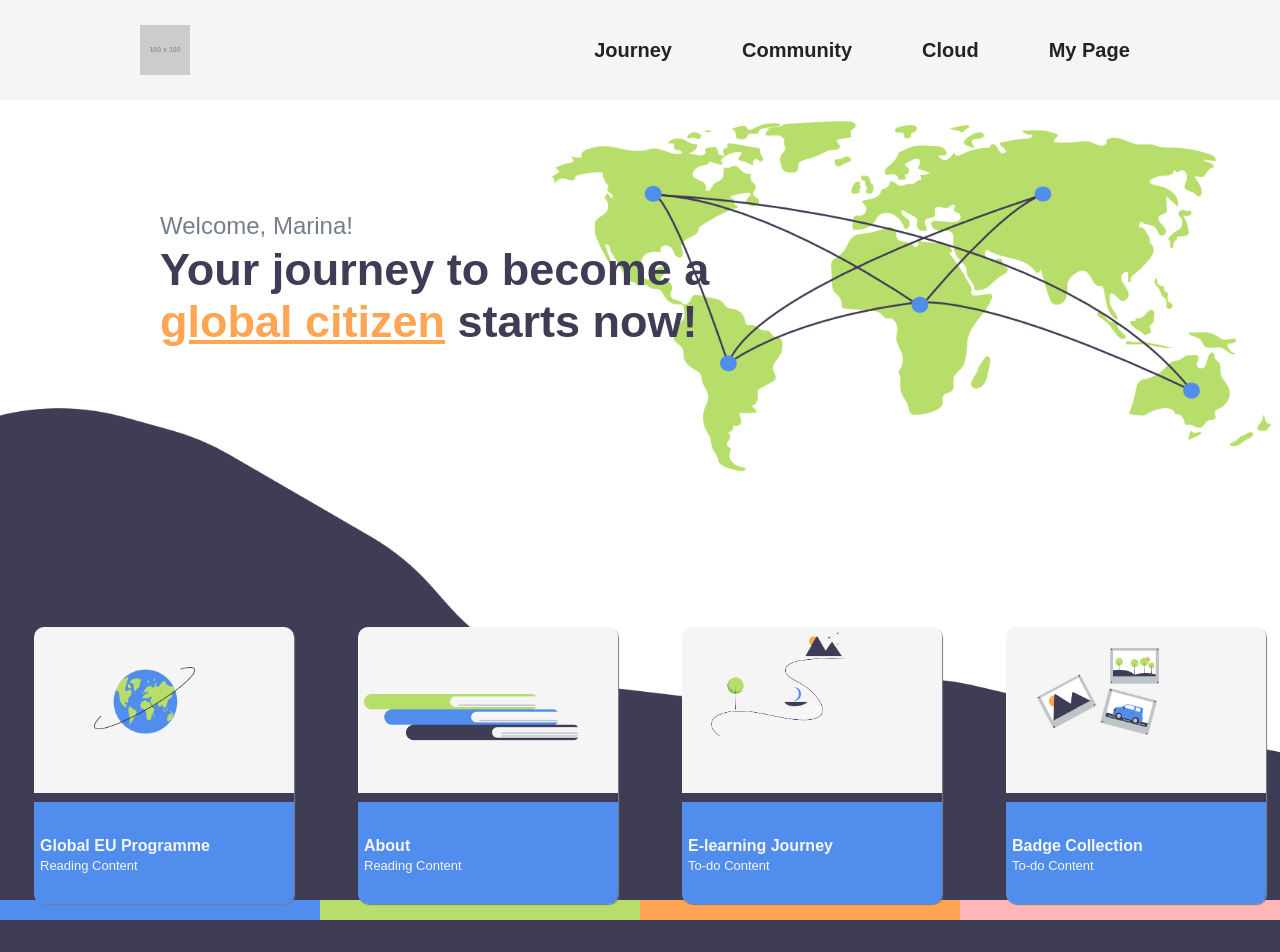
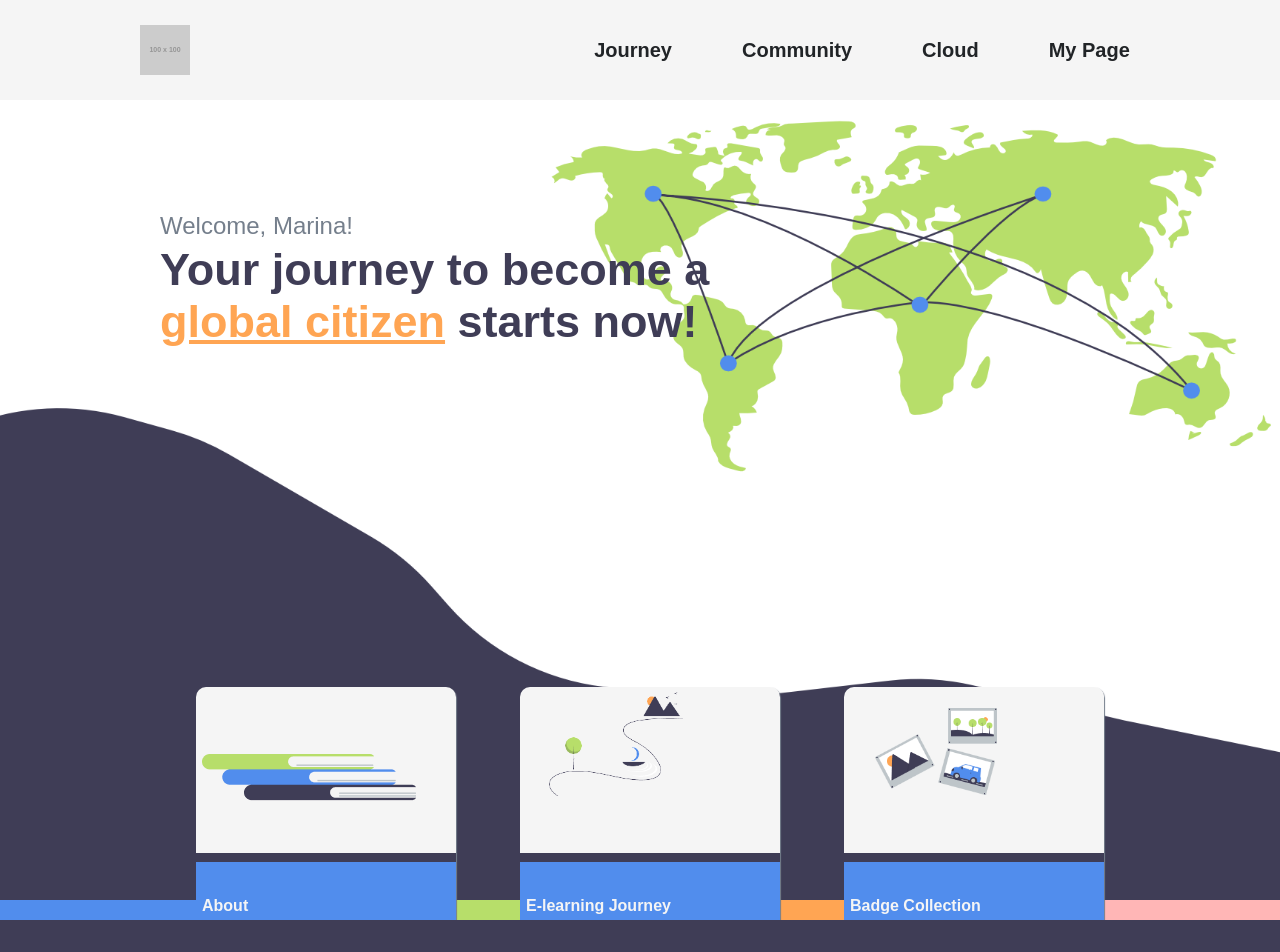
Before and after one commit to titouandeschanels/GlobalCitizenship, a React (Create React App) app in the folder gccapp/: page / in a window 1280 px wide. Shown: the top 952 px of the page. Built offline with nearby package versions, Linux system fonts and the light colour scheme; the HTML template or start-up script is replaced by a standard one.

Commit message:
Update square dimensions and alignment on home page

```diff
--- a/gccapp/src/components/squares/elements.js
+++ b/gccapp/src/components/squares/elements.js
@@ -12,7 +12,7 @@ export const SquareContainer = styled.div`
     font-weight: 600;
     gap : 5vw;
     position : absolute;
-    top : 640px;
+    top : 700px;
 `;
 
 export const SquareItem = styled.div`
--- a/gccapp/src/components/squares/index.tsx
+++ b/gccapp/src/components/squares/index.tsx
@@ -11,17 +11,6 @@ interface SquaresProps {
 const Squares: React.FC<SquaresProps> = () => {
     return (
         <SquareContainer>
-            <SquareItem>
-                <ImageRow>
-                    <GlobeImage>
-                        <img src={globe} alt="globe" />
-                    </GlobeImage>
-                </ImageRow>
-                <TextRow>
-                    <SquareTitle>Global EU Programme</SquareTitle>
-                    <SquareText>Reading Content</SquareText>
-                </TextRow>
-            </SquareItem>
             <SquareItem>
                 <ImageRow>
                     <BooksImage>
```
